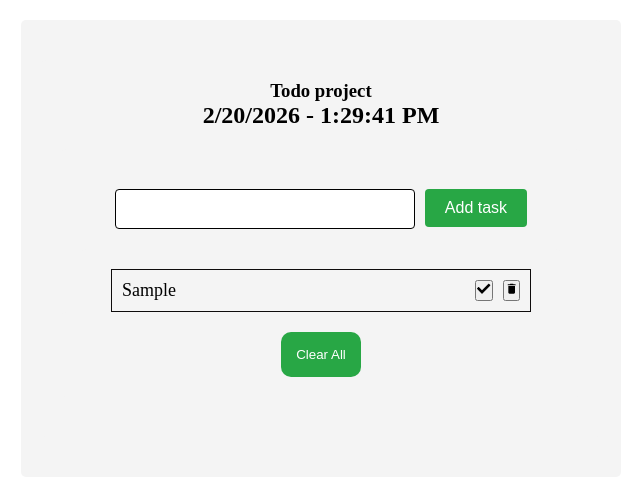
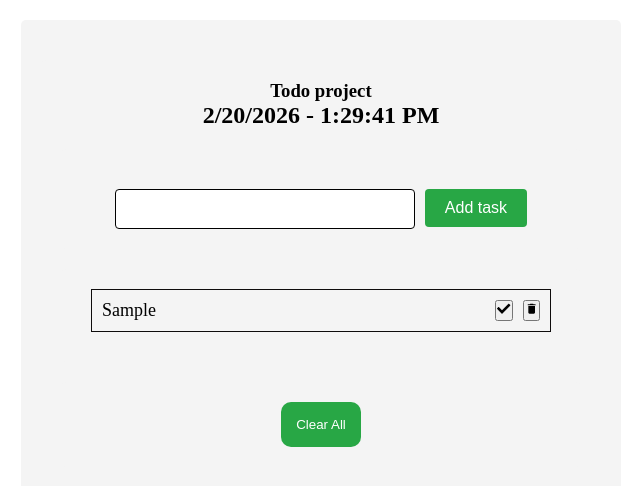
Before and after one commit to Balesh-v/React, a React (Vite) app in the folder practical/prectical-4/Todo-project/: page / in a window 1280 px wide. Both pictures are taken after typing "Sample" into the empty fields and a click on the button "Add task". Shown: the top 486 px of the page, without its empty margins (319-959 px from the left). Built offline with nearby package versions, Linux system fonts and the light colour scheme.

Commit message:
modified todo file

```diff
--- a/practical/prectical-4/Todo-project/src/App.css
+++ b/practical/prectical-4/Todo-project/src/App.css
@@ -1,7 +1,6 @@
 section {
     padding: 20px;
     background-color: #f4f4f4;
-    /* border: 1px solid #ddd; */
     border-radius: 5px;
     max-width: 600px;
     margin: 20px auto;
--- a/practical/prectical-4/Todo-project/src/Styles/Todo-style.css
+++ b/practical/prectical-4/Todo-project/src/Styles/Todo-style.css
@@ -67,5 +67,5 @@ ul li{
 .clear-container{
     display: flex;
     justify-content: center;
-    margin-top: -90px;
+    margin-top: 0px;
 }
--- a/practical/prectical-4/Todo-project/src/components/Todo.jsx
+++ b/practical/prectical-4/Todo-project/src/components/Todo.jsx
@@ -1,87 +1,49 @@
-import React, { useEffect } from 'react'
-import '../Styles/Todo-style.css'
-import { useState } from 'react'
-import { FaCheck } from "react-icons/fa";
-import { MdDelete } from "react-icons/md";
+import { useState } from "react";
+import "../Styles/Todo-style.css";
+import TodoForm from "./TodoFom";
+import Todolist from "./Todolist";
+import TodoDate from "./TodoDate";
 
 const Todo = () => {
+  const [task, setTask] = useState([]);
 
-   const [input, setInput] = useState('')
-   const [task , setTask] = useState([])
-   const [dateString, setDateString] = useState('')
-
-   const handleChange = (e) => {
-       setInput(e.target.value)
+  const handleSubmit = (input) => {
+    if (task.includes(input)) {
+      alert("Task already exists");
+      return;
     }
-
-   const handleSubmit = (e) => {
-       e.preventDefault()
-       if(task.includes(input)){
-           alert('Task already exists')
-           return
-       }
-       setTask([...task, input])
-       setInput('')
-   }
-
-
-    useEffect(() => {
-      const intervalId = setInterval(() => {
-      const date = new Date()
-      const dateString = date.toLocaleDateString()
-      const timeString = date.toLocaleTimeString()
-      setDateString(`${dateString} - ${timeString}`)
-   }, 1000)
-
-   return () => clearInterval(intervalId)
-
-    } , [])
+    setTask([...task, input]);
+  };
 
   const handleClick = (item) => {
-        setTask(task.filter((task) => task !== item))
-        // console.log(item)
-    }
+    setTask(task.filter((task) => task !== item));
+  };
 
   return (
     <>
-    <section className='todo-container'>
+      <section className="todo-container">
         <header>
           <div>
             <h1>Todo project</h1>
-                <h2>{dateString}</h2>
+            <TodoDate />
           </div>
         </header>
-        <section className='form'>
-            <form onSubmit={handleSubmit}>
-                <div>
-                    <input type="text" className='todo-input' value={input} autoComplete='off' onChange={handleChange} />
-                </div>
-                <div>
-                    <button type='submit' className='todo-btn'>Add task</button>
-                </div>
-            </form>
-        <section className='todo-list'>
-
+        <TodoForm addTodo={handleSubmit} />
+        <section className="todo-list">
           <ul>
             {task.map((item, index) => (
-                    <li className='todo-item' key={index}>
-                        <span>{item}</span>
-
-                        <div className='btn-container'>
-                           <button><FaCheck /></button>
-                           <button onClick={() => handleClick(item)}><MdDelete /></button>
-                        </div>
-                    </li>
+              <Todolist key={index} data={item} handleClick={handleClick} />
             ))}
           </ul>
         </section>
-        </section>
-        <section className='clear-container'>
-            <button className='clear-btn' onClick={() => setTask([])}>Clear All</button>
+        <section className="clear-container">
+          <button className="clear-btn" onClick={() => setTask([])}>
+            Clear All
+          </button>
         </section>
       </section>
     </>
-  )
-}
+  );
+};
 
-export default Todo
+export default Todo;
--- /dev/null
+++ b/practical/prectical-4/Todo-project/src/components/TodoDate.jsx
@@ -0,0 +1,25 @@
+import React from "react";
+import { useEffect } from "react";
+import { useState } from "react";
+
+const TodoDate = () => {
+  const [dateString, setDateString] = useState("");
+  useEffect(() => {
+    const intervalId = setInterval(() => {
+      const date = new Date();
+      const dateString = date.toLocaleDateString();
+      const timeString = date.toLocaleTimeString();
+      setDateString(`${dateString} - ${timeString}`);
+    }, 1000);
+
+    return () => clearInterval(intervalId);
+  }, []);
+
+  return (
+    <div>
+      <h2>{dateString}</h2>
+    </div>
+  );
+};
+
+export default TodoDate;
--- /dev/null
+++ b/practical/prectical-4/Todo-project/src/components/TodoFom.jsx
@@ -0,0 +1,35 @@
+import { useState } from 'react';
+
+
+
+const TodoForm = ({addTodo}) =>{
+
+      const [input, setInput] = useState('')
+
+       const handleChange = (e) => {
+         setInput(e.target.value)
+       }
+
+       const handleSubmit = (e) => {
+           e.preventDefault()
+           addTodo(input)
+           setInput('')
+       }
+
+    return(
+        <>
+         <section className='form'>
+            <form onSubmit={handleSubmit}>
+                <div>
+                    <input type="text" className='todo-input' value={input} autoComplete='off' onChange={handleChange} />
+                </div>
+                <div>
+                    <button type='submit' className='todo-btn'>Add task</button>
+                </div>
+            </form>
+        </section>
+        </>
+    )
+}
+
+export default TodoForm;
--- /dev/null
+++ b/practical/prectical-4/Todo-project/src/components/Todolist.jsx
@@ -0,0 +1,22 @@
+import React from "react";
+import { FaCheck } from "react-icons/fa";
+import { MdDelete } from "react-icons/md";
+
+const Todolist = ({ data, handleClick , key }) => {
+  return (
+    <li className="todo-item" key={key}>
+      <span>{data}</span>
+
+      <div className="btn-container">
+        <button>
+          <FaCheck />
+        </button>
+        <button onClick={() => handleClick(data)}>
+          <MdDelete />
+        </button>
+      </div>
+    </li>
+  );
+};
+
+export default Todolist;
```
Lines whose indentation alone changed are shown as unchanged.
